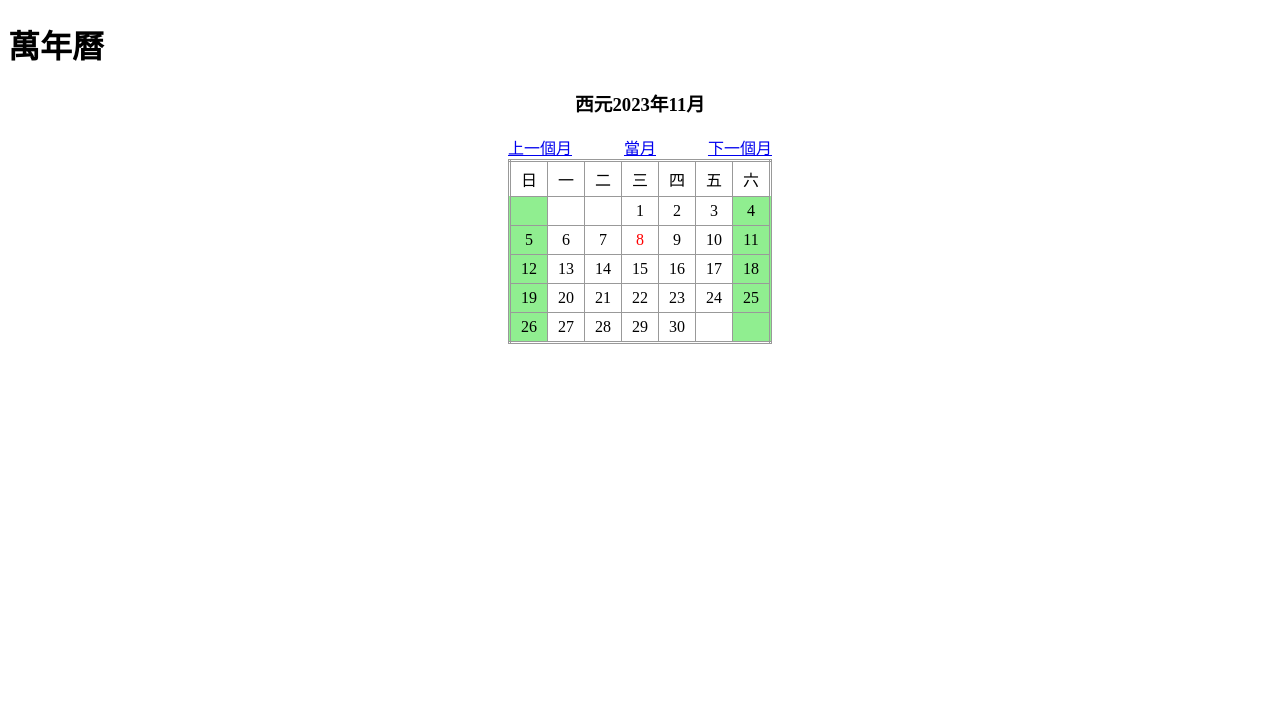
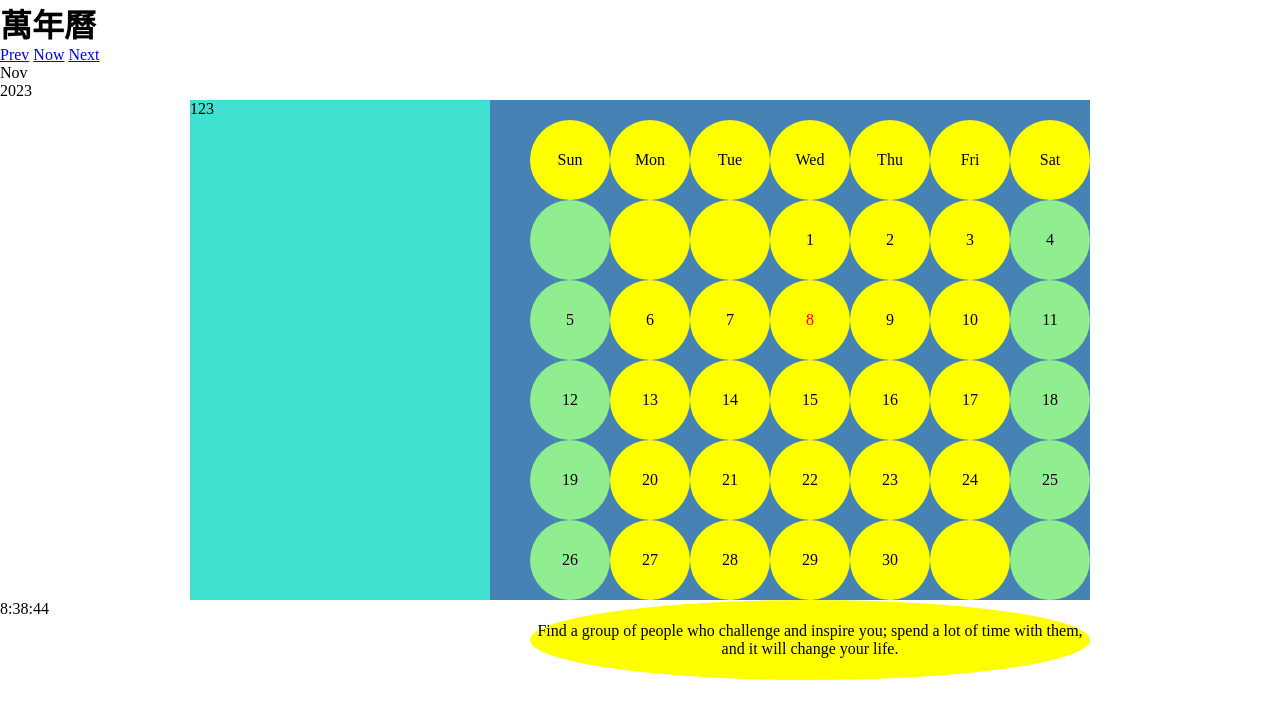
Before and after one commit to Trump-2/Perpetual-calendar, a PHP site: page / in a window 1280 px wide. Shown: the top 719 px of the page. Run offline with PHP 8.4, Linux system fonts and the light colour scheme; data that the repository does not hold is empty.

Commit message:
初步設計切版

```diff
--- a/index.php
+++ b/index.php
@@ -1,13 +1,12 @@
 <?php
 // echo date("Y-m-d");
-  if(isset($_GET['month']) && isset($_GET['year'])) {
+if (isset($_GET['month']) && isset($_GET['year'])) {
   $month = $_GET['month'];
   $year = $_GET['year'];
-  }else {
+} else {
   // 這裡的 else 是為了處理如果進到網頁中網址沒有 month 參數時發生的錯誤訊息
   $month = date("n");
   $year = date('Y');
-
 }
 
 // 根據今天是星期幾決定要使用哪個背景圖片
@@ -42,28 +41,14 @@
   <meta charset="UTF-8">
   <meta http-equiv="X-UA-Compatible" content="IE=edge">
   <meta name="viewport" content="width=device-width, initial-scale=1.0">
-  <link rel="shortcut icon" href="#">
+  <link rel="stylesheet" href="style.css">
   <title>萬年曆作業</title>
-  <style>
-  /*請在這裹撰寫你的CSS*/
-  table {
-    border-collapse: collapse;
-    border: 3px double #999;
 
-  }
-
-  td {
-    border: 1px solid #999;
-    padding: 5px 10px;
-    text-align: center;
-  }
-  </style>
 </head>
 
 <body style="background-image:url('<?php echo $Bg ?>')">
 
   <h1>萬年曆</h1>
-
   <?php
   /*請在這裹撰寫你的萬年曆程式碼*/
   // if(isset($_GET['month']) && isset($_GET['year'])) {
@@ -76,9 +61,9 @@
 
   // }
 
-  echo "<h3 style='text-align:center'>";
-  echo date("西元{$year}年{$month}月");
-  echo "</h3>";
+  // 名言的array
+  $sayingArr = ['From error to error one discovers the entire truth.', 'The only impossible journey is the one you never begin.', 'Strength and growth come only through continuous effort and struggle.', 'However difficult life may seem, there is always something you can do and succeed at.', 'The beautiful thing about learning is nobody can take it away from you.', 'I am always doing that which I cannot do, in order that I may learn how to do it.', 'There is no such thing as a great talent without great will - power.', 'I don\'t wait for moods. You accomplish nothing if you do that. Your mind must know it has got down to work.', 'You can overcome anything, if and only if you love something enough.', 'Talent without working hard is nothing.', 'Find a group of people who challenge and inspire you; spend a lot of time with them, and it will change your life.', 'Life is like a game of cards. The hand you are dealt is determinism; the way you play it is free will.'];
+
 
   // 顯示每個月 1 號的日期格式
   $thisFirstDay = date("{$year}-{$month}-1");
@@ -93,42 +78,71 @@
   // 算出第一周第一天的日期；利用每個月一號 ( 轉成秒數 ) - 每個月第一周 1 號前面的空白天數 ( 剛好等於 1 號是星期幾的值 )，最後再轉換成日期格式
   $firstCellDate = date("Y-m-d", strtotime("-$thisFirstDay_Dayoftheweek days", strtotime($thisFirstDay)));
   // echo $firstCellDate;
+
+
   ?>
-  <div style='width:264px;display:flex;margin:auto;justify-content:space-between'>
+  <!-- style='width:500px;display:flex;margin:auto;justify-content:space-between' -->
+  <div>
     <?php
-if($month  > 11 ) {
+    if ($month  > 11) {
       $next = 1;
       $nextYear = $year + 1;
-}
-else {
+    } else {
       $next = $month + 1;
       $nextYear = $year;
-
     }
 
     if ($month  < 2) {
       $prev = 12;
       $prevYear = $year - 1;
-}
-else {
+    } else {
       $prev = $month - 1;
       $prevYear = $year;
     }
 
+
+    // echo "<h3 style='text-align:center'>";
+    // echo date("西元{$year}年{$month}月");
+    // echo "</h3>";
+
+
     ?>
-    <a href='?year=<?=$prevYear?>&month=<?=$prev?>'>上一個月</a>
-    <a href='?year=<?=date('Y')?>&month=<?=date('n')?>'>當月</a>
-    <a href='?year=<?=$nextYear?>&month=<?=$next?>'>下一個月</a>
+    <a href='?year=<?= $prevYear ?>&month=<?= $prev ?>'>Prev</a>
+    <a href='?year=<?= date('Y') ?>&month=<?= date('n') ?>'>Now</a>
+    <a href='?year=<?= $nextYear ?>&month=<?= $next ?>'>Next</a>
+
+    <div class="month">
+      <?php
+      echo date('M', strtotime(date("Y-$month-1")));
+      ?>
     </div>
-  <table style='margin:auto'>
+    <div class="year">
+      <?php
+      echo $year;
+      ?>
+    </div>
+
+  </div>
+  <div class="circle"></div>
+  <div class="container">
+    <div class='aside-div'>
+      <aside>
+        123
+      </aside>
+    </div>
+    <div class="main-div">
+
+      <main>
+
+        <table>
           <tr>
-      <td>日</td>
-      <td>一</td>
-      <td>二</td>
-      <td>三</td>
-      <td>四</td>
-      <td>五</td>
-      <td>六</td>
+            <td>Sun</td>
+            <td>Mon</td>
+            <td>Tue</td>
+            <td>Wed</td>
+            <td>Thu</td>
+            <td>Fri</td>
+            <td>Sat</td>
           </tr>
           <?php
           // $i 影響週數
@@ -143,9 +157,9 @@ else {
               // 判斷格子中的日期是星期幾，0代表星期日(依此類推)，因為這裡要讓假日的 background-color 改變，也就是星期為 0 或 6 的，所以將其作為判斷條件
               if (date('w', $thisCellDate) == 0 || date('w', $thisCellDate) == 6) {
                 echo "<td style='background-color:lightgreen'>";
-        }else if(date('Y-m-j') == date('Y-m-j', $thisCellDate)){
-          echo "<td style='color:red'>";}
-        else {
+              } else if (date('Y-m-j') == date('Y-m-j', $thisCellDate)) {
+                echo "<td style='color:red'>";
+              } else {
                 echo "<td>";
               }
               // 判斷格子中的日期的月份是否為每月 1 號代表的日期格式裡的月份相等，因為這裡要將不是該月份的日期不顯示出來
@@ -156,11 +170,51 @@ else {
             }
             echo "</tr>";
           }
+          echo "<tr >";
+          echo "<td colspan='7'>";
+
+          // 根據月份印出不同的名言
+          for ($i = 0; $i <= 11; $i++) {
+            if ($month == $i + 1) {
+              echo $sayingArr[$i];
+            }
+          }
+
+          echo "</td>";
+
+          echo "</tr>";
           echo "</table>";
+          ?>
+      </main>
 
+    </div>
+  </div>
 
-?>
+  <div id="current-time"></div>
 
+  <script>
+    function updateTime() {
+      var currentTime = new Date();
+      var hours = currentTime.getHours();
+      var minutes = currentTime.getMinutes();
+      var seconds = currentTime.getSeconds();
+      var formattedTime = hours + ':' + minutes + ':' + seconds;
+      document.getElementById('current-time').innerHTML = formattedTime;
+    }
+
+    setInterval(updateTime, 1000); // 每秒更新一次時間
+  </script>
+
+  <!-- <script language="JavaScript">
+    function ShowTime() {
+      var now = new Date();
+      hr = ('0' + now.getHours()).substr(-2);
+      min = ('0' + now.getMinutes()).substr(-2);
+      sec = ('0' + now.getSeconds()).substr(-2);
+      document.getElementById('Time').innerHTML = hr + ' : ' + min + ' : ' + sec;
+      setTimeout('ShowTime()', 1000);
+    }
+  </script> -->
 </body>
 
 </html>
--- /dev/null
+++ b/style.css
@@ -0,0 +1,40 @@
+/*請在這裹撰寫你的CSS*/
+* {
+  padding: 0;
+  margin: 0;
+  box-sizing: border-box;
+}
+
+table {
+  border-collapse: collapse;
+  /* border: 3px double #999; */
+}
+
+td {
+  /* border: 1px solid #999; */
+  /* padding: 5px 10px; */
+  text-align: center;
+  width: 80px;
+  height: 80px;
+  border-radius: 50%;
+  background-color: yellow;
+}
+
+.container {
+  display: flex;
+  justify-content: center;
+}
+
+aside {
+  width: 300px;
+  height: 500px;
+  background-color: turquoise;
+}
+
+main {
+  width: 600px;
+  height: 500px;
+  background-color: steelblue;
+  padding-top: 20px;
+  padding-left: 40px;
+}
```
Lines whose indentation alone changed are shown as unchanged.
